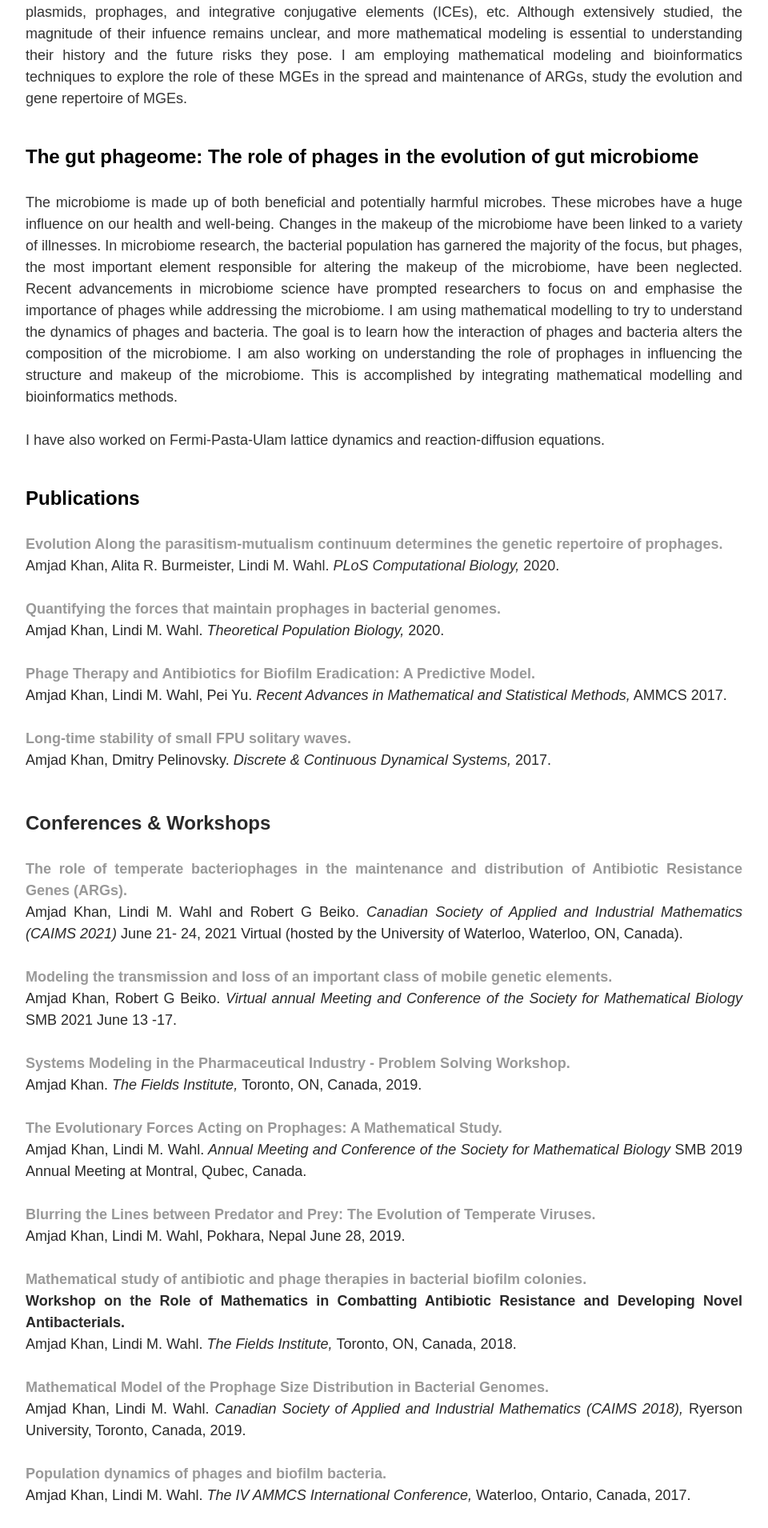
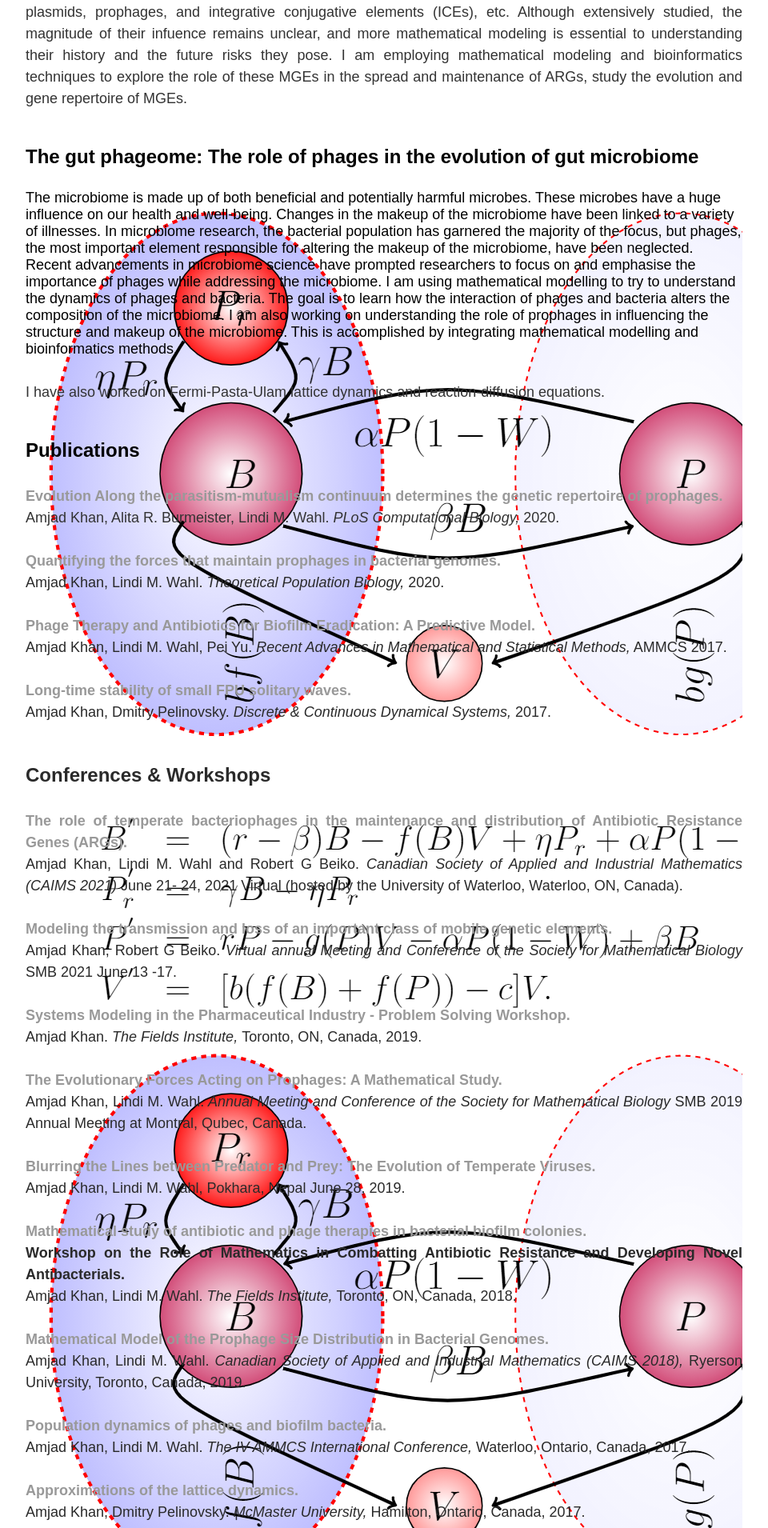
Before and after one commit to MathBioInfo/amjadkhan, a Jekyll site: the page built from Research/index.html, in a window 1280 px wide. Shown: the part 777-2687 px from the top of the page at 80% size, without its empty margins (160-1120 px from the left). Built offline with Jekyll 4.4.1, drawn with Linux system fonts in a browser that asks for light colours.

Commit message:
Update index.html

```diff
--- a/Research/index.html
+++ b/Research/index.html
@@ -46,7 +46,9 @@
 			and bioinformatics techniques to explore the role of these MGEs in the spread and maintenance of ARGs, study the evolution and gene repertoire of MGEs.</p>
 
 			<br><font size="5"><b> The gut phageome:  The role of phages in the evolution of gut microbiome</b></font><br>
-			<p style="text-align:justify;line-height:1"><font size="4"> The microbiome is made up of both beneficial and potentially harmful microbes. These microbes
+			<p style="text-align:justify;line-height:1"><font size="4">
+			<div style="background-image: url('phages.png');">
+			The microbiome is made up of both beneficial and potentially harmful microbes. These microbes
 			have a huge influence on our health and well-being. Changes in the makeup of the microbiome have been linked to a variety of illnesses. In microbiome
 			research, the bacterial population has garnered the majority of the focus, but phages, the most important element responsible for altering the makeup of
 			the microbiome, have been neglected. Recent advancements in microbiome science have prompted researchers to focus on and emphasise the importance of
```
